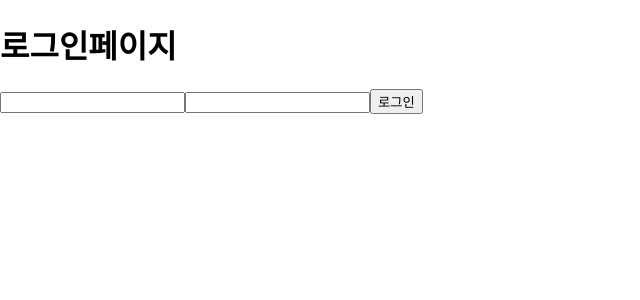
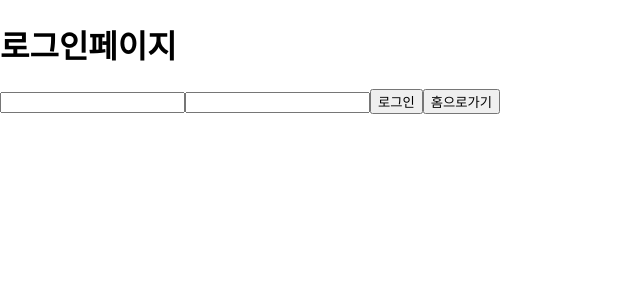
Before and after one commit to Yoonsik-Shin/wanted-pre-onboarding-frontend, a React (Create React App) app: page /signin in a window 1280 px wide. Shown: the top 300 px of the page, without its empty margins (0-640 px from the left). Built offline with nearby package versions, Linux system fonts and the light colour scheme.

Commit message:
feat : 홈버튼 추가

```diff
--- /dev/null
+++ b/src/components/commons/buttons/button-NavigateHome.tsx
@@ -0,0 +1,11 @@
+import { useNavigate } from "react-router-dom";
+
+export default function NavigateHome() {
+    const navigate = useNavigate();
+
+    const onClickNavigateHome = () => {
+        navigate("/");
+    };
+
+    return <button onClick={onClickNavigateHome}>홈으로가기</button>;
+}
--- a/src/components/units/auth/signin/signin.presenter.tsx
+++ b/src/components/units/auth/signin/signin.presenter.tsx
@@ -1,3 +1,4 @@
+import NavigateHome from "../../../commons/buttons/button-NavigateHome";
 import { onClickSubmit } from "./signin.queries";
 import { IProps } from "./signin.types";
 
@@ -24,6 +25,7 @@ export default function SigninUI(props: IProps) {
             >
                 로그인
             </button>
+            <NavigateHome />
         </>
     );
 }
--- a/src/components/units/auth/signup/signup.presenter.tsx
+++ b/src/components/units/auth/signup/signup.presenter.tsx
@@ -1,3 +1,4 @@
+import NavigateHome from "../../../commons/buttons/button-NavigateHome";
 import { onClickSubmit } from "./signup.queries";
 import { IProps } from "./signup.types";
 
@@ -34,6 +35,7 @@ export default function SignupUI(props: IProps) {
             >
                 회원가입
             </button>
+            <NavigateHome />
         </>
     );
 }
--- a/src/components/units/todos/todo.presenter.tsx
+++ b/src/components/units/todos/todo.presenter.tsx
@@ -1,3 +1,4 @@
+import NavigateHome from "../../commons/buttons/button-NavigateHome";
 import TodoList from "./todo-list";
 import { IProps } from "./todo.types";
 
@@ -23,6 +24,7 @@ export default function TodoUI(props: IProps) {
             <button data-testid="new-todo-add-button" onClick={onClickCreate}>
                 추가
             </button>
+            <NavigateHome />
             {datas?.map((el) => (
                 <TodoList
                     key={el.id}
```
